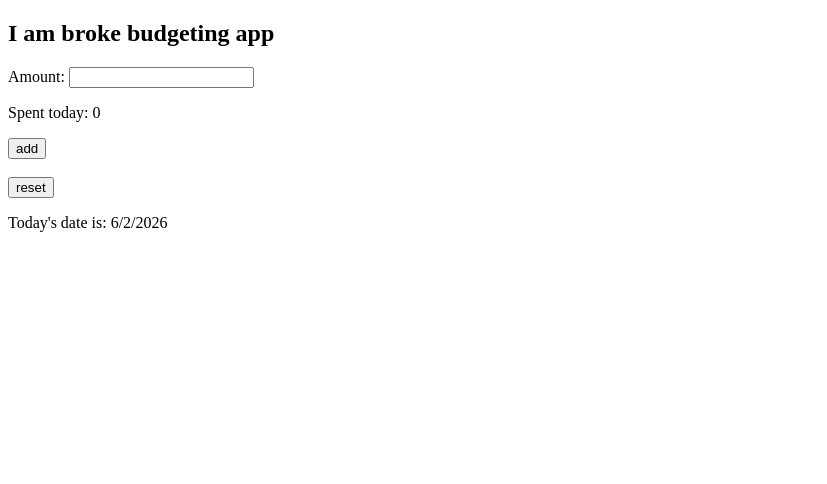
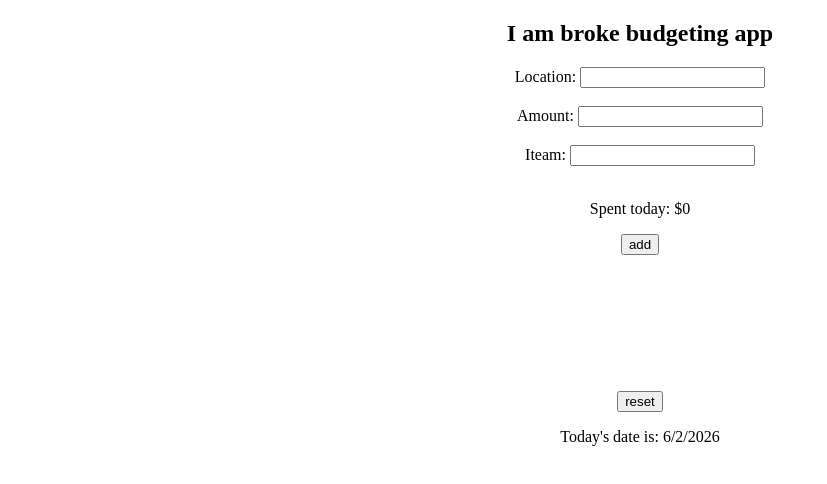
Before and after one commit to Klongrich/budgetapp, a plain HTML site: page index.html in a window 1280 px wide. Both pictures are taken after a click on the button "reset". Shown: the whole page, without its empty margins (0-827 px from the left). Drawn offline with Linux system fonts and the light colour scheme.

Commit message:
adding cacheing to store budget data

```diff
--- a/index.html
+++ b/index.html
@@ -11,11 +11,28 @@
 		<div class="main">
 			<h2> I am broke budgeting app </h2>
 			<form id="form" action="index.html" method=POST>
+				<label> Location: </label>
+				<input type="text" id="location">
+				<br /> <br />
+
 				<label> Amount:  </label>
 				<input type="text" id="price">
-				<p>Spent today: <span id="display-amount"> </p>
+				<br /> <br />
+
+				<label> Iteam:  </label>
+				<input type="text" id="iteam">
+				<br /> <br />
+
+				<p>Spent today: $<span id="display-amount"> </p>
 				<input type="submit" value="add">
 			</form>
+
+			<div style="visibility: hidden;">
+				<p> Iteam: <span id="iteam-1"> </p>
+				<p> amount: <span id="amount-1"></p>
+				<p> location: <span id="location-1"></p>
+			</div>
+
 			<br />
 			<button id="reset"> reset </button>
 			<p>Today's date is: <span id="current-date"></span></p>
--- a/script.js
+++ b/script.js
@@ -13,11 +13,23 @@ form.addEventListener('submit', function(event) {
 
   total += Number(priceInput.value);
   document.getElementById('display-amount').textContent = total;
+  localStorage.setItem('Amount-Spent', total);
 });
 
 const resetButton = document.getElementById('reset');
 
 resetButton.addEventListener('click', function() {
 	total = 0;
+	localStorage.setItem('Amount-Spent', 0);
 	document.getElementById('display-amount').textContent = total;
 });
+
+function initializeApp() {
+	let amount_spent = localStorage.getItem('Amount-Spent');
+	total = Number(amount_spent);
+	document.getElementById('display-amount').textContent = amount_spent;
+	console.log("The webpage has fully loaded!");
+}
+
+// 2. Trigger it automatically when the HTML structure is complete
+window.addEventListener('DOMContentLoaded', initializeApp);
--- a/styles.css
+++ b/styles.css
@@ -1,3 +1,3 @@
 .main {
-
+	text-align: center;
 }
```
